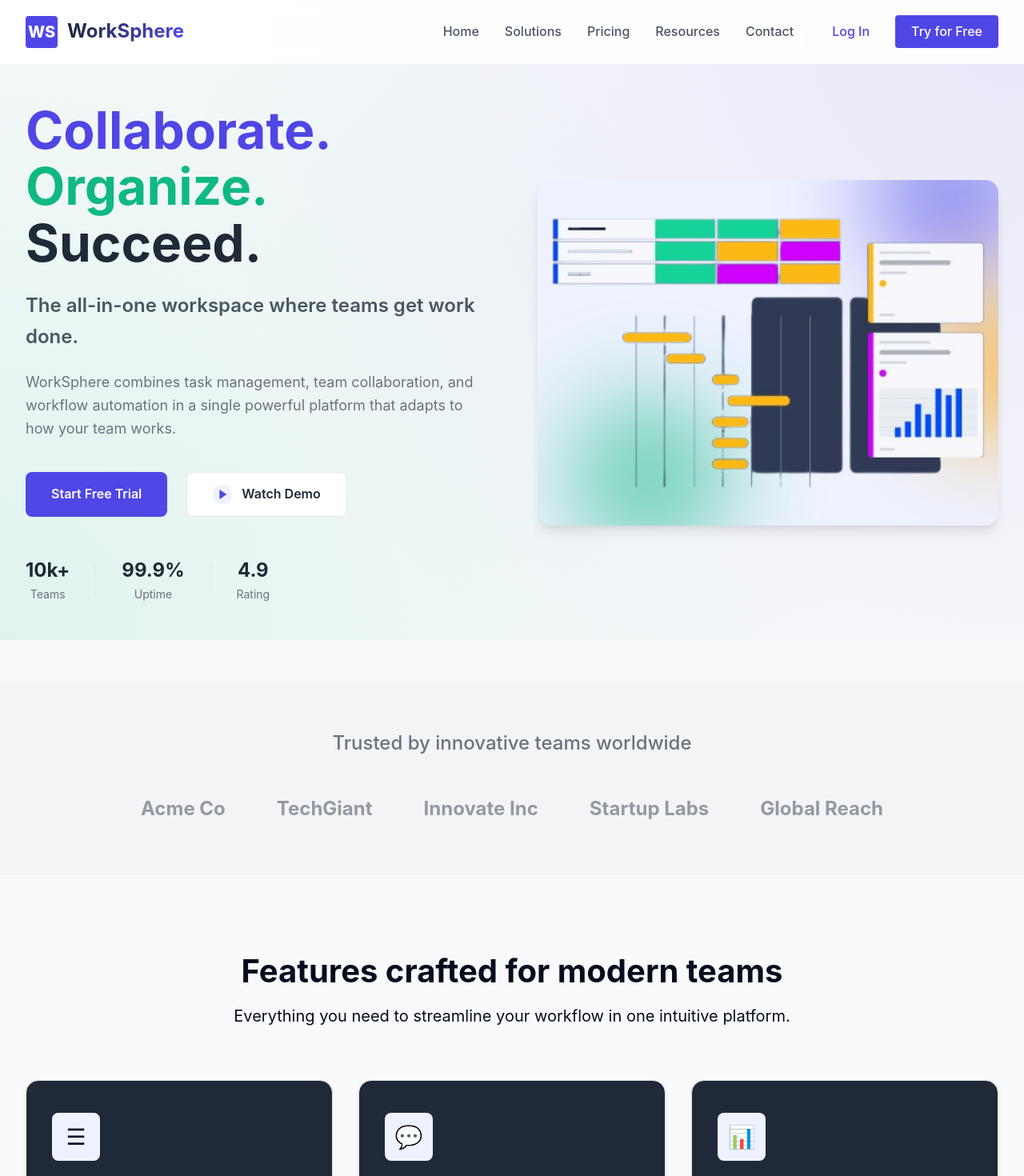
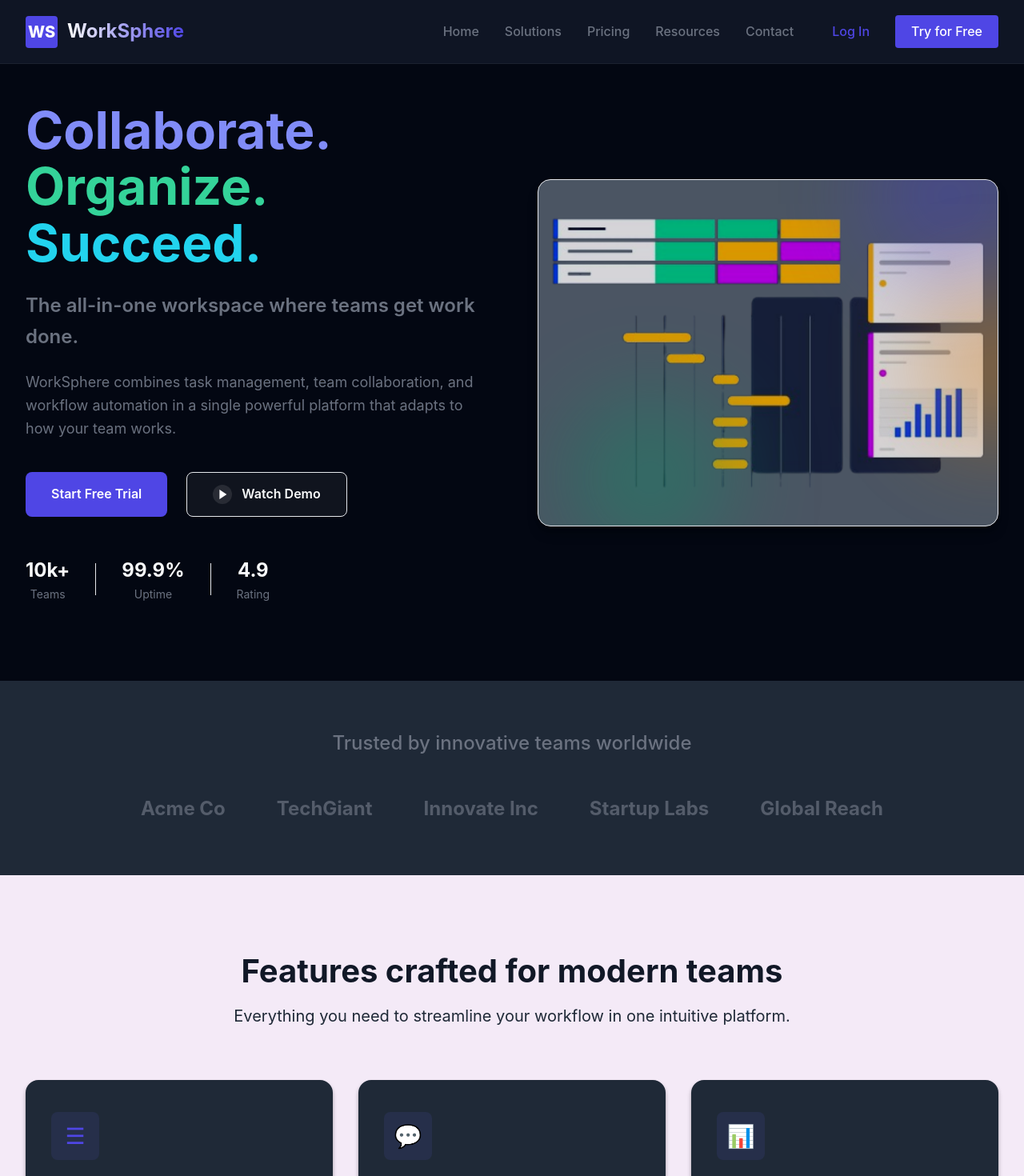
Before and after one commit to hafsa-imtiaz/worksphere-web-app, a React (Create React App) app in the folder frontend/: page / in a window 1280 px wide. Shown: the top 1470 px of the page at 80% size. Built offline with nearby package versions, Linux system fonts and the light colour scheme; the HTML template or start-up script is replaced by a standard one.

Commit message:
Run issue.

```diff
--- a/frontend/src/css/landing.module.css
+++ b/frontend/src/css/landing.module.css
@@ -1,21 +1,22 @@
-/* Base styles and variables */
+/* Base styles and variables - Dark Theme */
 :root {
-  --primary: #4f46e5;
-  --primary-hover: #4338ca;
-  --primary-light: #eef2ff;
+  --primary: #6366f1;
+  --primary-hover: #4f46e5;
+  --primary-light: #2d3748;
   --secondary: #10b981;
   --secondary-hover: #059669;
-  --dark: #1f2937;
-  --dark-light: #4b5563;
-  --light: #f9fafb;
-  --light-gray: #f3f4f6;
-  --mid-gray: #e5e7eb;
-  --text-dark: #111827;
-  --text-gray: #6b7280;
-  --border-color: #e5e7eb;
-  --shadow-sm: 0 1px 2px 0 rgba(0, 0, 0, 0.05);
-  --shadow-md: 0 4px 6px -1px rgba(0, 0, 0, 0.1), 0 2px 4px -1px rgba(0, 0, 0, 0.06);
-  --shadow-lg: 0 10px 15px -3px rgba(0, 0, 0, 0.1), 0 4px 6px -2px rgba(0, 0, 0, 0.05);
+  --dark: #111827;
+  --darker: #030712;
+  --dark-light: #1f2937;
+  --light: #374151;
+  --light-gray: #4b5563;
+  --mid-gray: #6b7280;
+  --text-light: #f9fafb;
+  --text-gray: #d1d5db;
+  --border-color: #374151;
+  --shadow-sm: 0 1px 2px 0 rgba(0, 0, 0, 0.3);
+  --shadow-md: 0 4px 6px -1px rgba(0, 0, 0, 0.3), 0 2px 4px -1px rgba(0, 0, 0, 0.2);
+  --shadow-lg: 0 10px 15px -3px rgba(0, 0, 0, 0.3), 0 4px 6px -2px rgba(0, 0, 0, 0.2);
   --radius-sm: 0.25rem;
   --radius-md: 0.5rem;
   --radius-lg: 1rem;
@@ -33,15 +34,16 @@
 body {
   font-family: 'Inter', -apple-system, BlinkMacSystemFont, 'Segoe UI', Roboto, Oxygen,
     Ubuntu, Cantarell, 'Open Sans', 'Helvetica Neue', sans-serif;
-  color: var(--text-dark);
+  color: var(--text-light);
   line-height: 1.6;
-  background-color: var(--light);
+  background-color: var(--darker);
 }
 
 h1, h2, h3, h4, h5, h6 {
   font-weight: 700;
   line-height: 1.2;
   margin-bottom: 1rem;
+  color: var(--text-light);
 }
 
 a {
@@ -61,6 +63,7 @@ img {
 .landingContainer {
   position: relative;
   overflow-x: hidden;
+  background-color: var(--darker);
 }
 
 /* Header styles */
@@ -70,11 +73,11 @@ img {
   left: 0;
   width: 100%;
   height: var(--header-height);
-  background-color: rgba(255, 255, 255, 0.9);
+  background-color: rgba(17, 24, 39, 0.9);
   backdrop-filter: blur(10px);
   z-index: 1000;
   transition: var(--transition);
-  border-bottom: 1px solid transparent;
+  border-bottom: 1px solid rgba(255, 255, 255, 0.05);
 }
 
 .header.scrolled {
@@ -98,7 +101,7 @@ img {
   align-items: center;
   gap: 0.75rem;
   font-weight: 700;
-  color: var(--dark);
+  color: var(--text-light);
   font-size: 1.5rem;
 }
 
@@ -116,7 +119,7 @@ img {
 }
 
 .logoText {
-  background: linear-gradient(to right, var(--dark), var(--primary));
+  background: linear-gradient(to right, var(--text-light), var(--primary));
   -webkit-background-clip: text;
   background-clip: text;
   color: transparent;
@@ -135,7 +138,7 @@ img {
 }
 
 .nav ul li a {
-  color: var(--dark-light);
+  color: var(--text-gray);
   font-weight: 500;
   transition: var(--transition);
   font-size: 1rem;
@@ -159,7 +162,7 @@ img {
 }
 
 .btnLogin:hover {
-  background-color: var(--primary-light);
+  background-color: rgba(99, 102, 241, 0.1);
 }
 
 .btnSignup {
@@ -193,7 +196,7 @@ img {
   display: block;
   width: 100%;
   height: 2px;
-  background-color: var(--dark);
+  background-color: var(--text-light);
   transition: var(--transition);
 }
 
@@ -219,11 +222,15 @@ img {
   margin: 0 auto;
   min-height: 100vh;
   gap: 4rem;
+  position: relative;
+  overflow: hidden;
 }
 
 .heroContent {
   flex: 1;
   max-width: 600px;
+  position: relative;
+  z-index: 2;
 }
 
 .hero h1 {
@@ -235,22 +242,22 @@ img {
 }
 
 .accentLight {
-  color: var(--primary);
+  color: #818cf8;
 }
 
 .accentPrimary {
-  color: var(--secondary);
+  color: #34d399;
 }
 
 .accentDark {
-  color: var(--dark);
+  color: #22d3ee;
 }
 
 .heroTagline {
   font-size: 1.5rem;
   font-weight: 600;
   margin-bottom: 1.5rem;
-  color: var(--dark-light);
+  color: var(--text-gray);
 }
 
 .heroParagraph {
@@ -287,17 +294,17 @@ img {
   display: inline-flex;
   align-items: center;
   gap: 0.75rem;
-  color: var(--dark);
+  color: var(--text-light);
   font-weight: 600;
   padding: 0.875rem 2rem;
   border-radius: var(--radius-md);
   transition: var(--transition);
   border: 1px solid var(--border-color);
-  background-color: white;
+  background-color: rgba(255, 255, 255, 0.05);
 }
 
 .btnDemo:hover {
-  background-color: var(--light-gray);
+  background-color: rgba(255, 255, 255, 0.1);
   transform: translateY(-2px);
 }
 
@@ -305,7 +312,7 @@ img {
   display: inline-block;
   width: 24px;
   height: 24px;
-  background-color: var(--primary-light);
+  background-color: rgba(255, 255, 255, 0.1);
   border-radius: 50%;
   position: relative;
 }
@@ -320,7 +327,7 @@ img {
   height: 0;
   border-top: 6px solid transparent;
   border-bottom: 6px solid transparent;
-  border-left: 9px solid var(--primary);
+  border-left: 9px solid white;
 }
 
 .heroStats {
@@ -338,7 +345,7 @@ img {
 .statNumber {
   font-size: 1.5rem;
   font-weight: 700;
-  color: var(--dark);
+  color: var(--text-light);
 }
 
 .statLabel {
@@ -355,6 +362,7 @@ img {
 .heroImageWrapper {
   flex: 1;
   position: relative;
+  z-index: 2;
 }
 
 .heroImageContainer {
@@ -364,7 +372,8 @@ img {
   border-radius: var(--radius-lg);
   overflow: hidden;
   box-shadow: var(--shadow-lg);
-  background-color: var(--primary-light);
+  background-color: var(--dark-light);
+  border: 1px solid var(--border-color);
 }
 
 .heroImage {
@@ -376,6 +385,7 @@ img {
   object-fit: cover;
   border-radius: var(--radius-lg);
   transition: var(--transition);
+  filter: brightness(0.8) contrast(1.2);
 }
 
 .imageDot1, .imageDot2, .imageDot3 {
@@ -384,24 +394,24 @@ img {
   height: 200px;
   border-radius: 50%;
   filter: blur(60px);
-  opacity: 0.6;
-  z-index: -1;
+  opacity: 0.4;
+  z-index: 1;
 }
 
 .imageDot1 {
-  background-color: var(--primary);
+  background-color: #4338ca;
   top: -80px;
   right: -40px;
 }
 
 .imageDot2 {
-  background-color: var(--secondary);
+  background-color: #059669;
   bottom: -40px;
   left: 40px;
 }
 
 .imageDot3 {
-  background-color: #f59e0b;
+  background-color: #d97706;
   bottom: 100px;
   right: -100px;
 }
@@ -409,7 +419,7 @@ img {
 /* Companies section */
 .companies {
   padding: 4rem 2rem;
-  background-color: var(--light-gray);
+  background-color: var(--dark);
   text-align: center;
 }
 
@@ -449,6 +459,7 @@ img {
 /* Features section */
 .features {
   padding: 6rem 2rem;
+  background-color:rgb(244, 234, 247);
 }
 
 .featuresContainer {
@@ -465,14 +476,29 @@ img {
 .sectionHeading h2 {
   font-size: 2.5rem;
   margin-bottom: 1rem;
-  color:#050d1e;
 }
 
 .sectionHeading p {
   font-size: 1.25rem;
-  color:#050d1e;
+  color: var(--text-gray);
 }
 
+.featureHeading {
+  text-align: center;
+  max-width: 800px;
+  margin: 0 auto 4rem;
+}
+
+.featureHeading h2 {
+  font-size: 2.5rem;
+  margin-bottom: 1rem;
+  color:#111827;
+}
+
+.featureHeading p {
+  font-size: 1.25rem;
+  color:#1f2937;
+}
 .featuresGrid {
   display: grid;
   grid-template-columns: repeat(auto-fit, minmax(300px, 1fr));
@@ -481,14 +507,13 @@ img {
 
 .featureCard {
   position: relative;
-  background-color: white;
+  background-color: var(--dark);
   border-radius: var(--radius-lg);
   padding: 2.5rem 2rem;
   box-shadow: var(--shadow-md);
   transition: var(--transition);
   overflow: hidden;
   z-index: 1;
-  background-color:var(--dark);
 }
 
 .featureCard:hover {
@@ -523,10 +548,11 @@ img {
   display: flex;
   align-items: center;
   justify-content: center;
-  background-color: var(--primary-light);
+  background-color: rgba(99, 102, 241, 0.1);
   border-radius: var(--radius-md);
   margin-bottom: 1.5rem;
   transition: var(--transition);
+  color: var(--primary);
 }
 
 .featureCard:hover .featureIcon {
@@ -573,7 +599,7 @@ img {
 /* Workflow section */
 .workflow {
   padding: 6rem 2rem;
-  background-color: var(--primary-light);
+  background-color: var(--dark);
   position: relative;
   overflow: hidden;
 }
@@ -593,13 +619,13 @@ img {
 
 .tagline {
   display: inline-block;
-  background-color: var(--primary-light);
+  background-color: rgba(99, 102, 241, 0.1);
   color: var(--primary);
   font-weight: 600;
   padding: 0.5rem 1rem;
   border-radius: var(--radius-md);
   margin-bottom: 1.5rem;
-  border: 1px solid rgba(79, 70, 229, 0.2);
+  border: 1px solid rgba(99, 102, 241, 0.2);
 }
 
 .workflow h2 {
@@ -682,10 +708,11 @@ img {
   transform: translate(-50%, -50%);
   width: 380px;
   height: 380px;
-  background-color: white;
+  background-color: var(--dark-light);
   border-radius: 20px;
   box-shadow: var(--shadow-lg);
   z-index: 2;
+  border: 1px solid var(--border-color);
 }
 
 @keyframes morph {
@@ -706,7 +733,7 @@ img {
 /* Testimonials section */
 .testimonials {
   padding: 6rem 2rem;
-  background-color: white;
+  background-color: var(--darker);
 }
 
 .testimonialsContainer {
@@ -721,11 +748,12 @@ img {
 }
 
 .testimonialCard {
-  background-color: white;
+  background-color: var(--dark);
   border-radius: var(--radius-lg);
   overflow: hidden;
   box-shadow: var(--shadow-md);
   transition: var(--transition);
+  border: 1px solid var(--border-color);
 }
 
 .testimonialCard:hover {
@@ -752,7 +780,7 @@ img {
 .testimonialContent p {
   margin-bottom: 2rem;
   font-size: 1.125rem;
-  color: var(--text-dark);
+  color: var(--text-gray);
   position: relative;
   z-index: 2;
 }
@@ -786,7 +814,7 @@ img {
 /* Pricing section */
 .pricing {
   padding: 6rem 2rem;
-  background-color: var(--primary-light);
+  background-color:#fcf8f8;
 }
 
 .pricingContainer {
@@ -803,11 +831,12 @@ img {
 .pricingHeader h2 {
   font-size: 2.5rem;
   margin-bottom: 1rem;
+  color:#111827
 }
 
 .pricingHeader p {
   font-size: 1.25rem;
-  color: var(--text-gray);
+  color:#000;
 }
 
 .pricingTiers {
@@ -817,14 +846,14 @@ img {
 }
 
 .pricingCard {
-  background-color: white;
+  background-color:rgb(239, 220, 245);
   border-radius: var(--radius-lg);
   padding: 3rem 2rem;
   text-align: center;
   position: relative;
   box-shadow: var(--shadow-md);
   transition: var(--transition);
-  border: 1px solid var(--border-color);
+  color:var(--darker)
 }
 
 .pricingCard:hover {
@@ -853,17 +882,18 @@ img {
 .pricingTitle {
   font-size: 1.5rem;
   margin-bottom: 2rem;
+  color: #000;
 }
 
 .pricingPrice {
   font-size: 3.5rem;
   font-weight: 800;
-  color: var(--dark);
+  color:#030712;
   margin-bottom: 0.5rem;
 }
 
 .pricingBilling {
-  color: var(--text-gray);
+  color:#111827;
   margin-bottom: 2rem;
 }
 
@@ -873,8 +903,8 @@ img {
 
 .pricingFeatures li {
   padding: 0.75rem 0;
-  border-bottom: 1px solid var(--border-color);
-  color: var(--text-gray);
+  border-bottom: 1px solid var(--darker);
+  color:#1f2937;
 }
 
 .pricingFeatures li:last-child {
@@ -903,7 +933,7 @@ img {
 /* CTA section */
 .cta {
   padding: 6rem 2rem;
-  background-color: var(--dark);
+  background-color: var(--darker);
   position: relative;
   overflow: hidden;
 }
@@ -923,13 +953,13 @@ img {
 
 .cta h2 {
   font-size: 2.5rem;
-  color: white;
+  color: var(--text-light);
   margin-bottom: 1.5rem;
 }
 
 .cta p {
   font-size: 1.25rem;
-  color: rgba(255, 255, 255, 0.8);
+  color: var(--text-gray);
   margin-bottom: 3rem;
 }
 
@@ -952,8 +982,8 @@ img {
 
 /* Footer */
 .footer {
-  background-color: #050d1e;
-  color: white;
+  background-color: #000;
+  color: var(--text-light);
   padding: 6rem 2rem 2rem;
 }
 
@@ -970,7 +1000,7 @@ img {
 }
 
 .footerBrand p {
-  color: rgba(255, 255, 255, 0.7);
+  color: var(--text-gray);
   margin-top: 1rem;
   margin-bottom: 2rem;
 }
@@ -988,7 +1018,7 @@ img {
   height: 40px;
   background-color: rgba(255, 255, 255, 0.1);
   border-radius: 50%;
-  color: white;
+  color: var(--text-light);
   transition: var(--transition);
   font-size: 1.25rem;
 }
@@ -1000,7 +1030,7 @@ img {
 .footerLinkColumn h3 {
   font-size: 1.25rem;
   margin-bottom: 1.5rem;
-  color: white;
+  color: var(--text-light);
 }
 
 .footerLinkColumn ul li {
@@ -1008,12 +1038,12 @@ img {
 }
 
 .footerLinkColumn ul li a {
-  color: rgba(255, 255, 255, 0.7);
+  color: var(--text-gray);
   transition: var(--transition);
 }
 
 .footerLinkColumn ul li a:hover {
-  color: white;
+  color: var(--text-light);
 }
 
 .footerNewsletter h3 {
@@ -1022,7 +1052,7 @@ img {
 }
 
 .footerNewsletter p {
-  color: rgba(255, 255, 255, 0.7);
+  color: var(--text-gray);
   margin-bottom: 1.5rem;
 }
 
@@ -1037,7 +1067,7 @@ img {
   border-radius: var(--radius-sm);
   border: none;
   background-color: rgba(255, 255, 255, 0.1);
-  color: white;
+  color: var(--text-light);
 }
 
 .newsletterForm input::placeholder {
@@ -1084,7 +1114,7 @@ img {
 }
 
 .footerBottomLinks a:hover {
-  color: white;
+  color: var(--text-light);
 }
 
 /* Gradient Overlay */
@@ -1098,517 +1128,3 @@ img {
               radial-gradient(circle at bottom left, rgba(16, 185, 129, 0.1), transparent 70%);
   z-index: -1;
 }
-
-/* Responsive styles */
-@media screen and (max-width: 1024px) {
-  .hero {
-    flex-direction: column;
-    padding-top: 6rem;
-  }
-
-  .hero h1 {
-    font-size: 3.5rem;
-  }
-
-  .heroContent {
-    max-width: 100%;
-    text-align: center;
-  }
-
-  .heroCta, .heroStats {
-    justify-content: center;
-  }
-
-  .heroImageWrapper {
-    width: 100%;
-  }
-
-  .workflowContainer {
-    flex-direction: column;
-  }
-
-  .workflowContent {
-    max-width: 100%;
-    text-align: center;
-  }
-
-  .workflowList li {
-    justify-content: center;
-  }
-
-  .footerTop {
-    grid-template-columns: 1fr;
-    gap: 3rem;
-  }
-}
-
-@media screen and (max-width: 768px) {
-  .menuToggle {
-    display: flex;
-  }
-
-  .nav {
-    position: fixed;
-    top: 0;
-    right: 0;
-    width: 80%;
-    max-width: 300px;
-    height: 100vh;
-    background-color: white;
-    flex-direction: column;
-    justify-content: flex-start;
-    padding: 6rem 2rem 2rem;
-    transform: translateX(100%);
-    transition: transform 0.3s ease;
-    box-shadow: -5px 0 15px rgba(0, 0, 0, 0.1);
-    z-index: 1000;
-  }
-
-  .nav.active {
-    transform: translateX(0);
-  }
-
-  .nav ul {
-    flex-direction: column;
-    width: 100%;
-    gap: 1rem;
-  }
-
-  .nav ul li {
-    width: 100%;
-  }
-
-  .nav ul li a {
-    display: block;
-    padding: 0.75rem 0;
-    width: 100%;
-    font-size: 1.125rem;
-  }
-
-  .navButtons {
-    flex-direction: column;
-    width: 100%;
-    margin-top: 2rem;
-  }
-
-  .btnLogin, .btnSignup {
-    width: 100%;
-    text-align: center;
-    padding: 0.75rem 0;
-  }
-
-  .hero h1 {
-    font-size: 3rem;
-  }
-
-  .heroTagline {
-    font-size: 1.25rem;
-  }
-
-  .heroCta {
-    flex-direction: column;
-    gap: 1rem;
-  }
-
-  .btnPrimary, .btnDemo, .btnSecondary {
-    width: 100%;
-    justify-content: center;
-  }
-
-  .heroStats {
-    flex-direction: column;
-    gap: 1.5rem;
-  }
-
-  .statDivider {
-    display: none;
-  }
-
-  .sectionHeading h2 {
-    font-size: 2rem;
-  }
-
-  .workflow h2, .cta h2 {
-    font-size: 2rem;
-  }
-
-  .testimonialCards {
-    grid-template-columns: 1fr;
-  }
-
-  .ctaButtons {
-    flex-direction: column;
-    gap: 1rem;
-  }
-
-  .pricingTiers {
-    grid-template-columns: 1fr;
-    gap: 3rem;
-  }
-
-  .featuresGrid {
-    grid-template-columns: 1fr;
-  }
-}
-
-@media screen and (max-width: 480px) {
-  .header {
-    height: 70px;
-  }
-
-  .headerContent {
-    padding: 0 1rem;
-  }
-
-  .logo {
-    font-size: 1.25rem;
-  }
-
-  .logoIcon {
-    width: 2rem;
-    height: 2rem;
-    font-size: 1rem;
-  }
-
-  .hero {
-    padding: 6rem 1rem 4rem;
-  }
-
-  .hero h1 {
-    font-size: 2.5rem;
-  }
-
-  .heroTagline {
-    font-size: 1.125rem;
-  }
-
-  .heroParagraph {
-    font-size: 1rem;
-  }
-
-  .companies, .features, .workflow, .testimonials, .pricing, .cta {
-    padding: 4rem 1rem;
-  }
-
-  .companyLogos {
-    gap: 2rem;
-  }
-
-  .companyLogo {
-    font-size: 1.25rem;
-  }
-
-  .sectionHeading h2 {
-    font-size: 1.75rem;
-  }
-
-  .sectionHeading p {
-    font-size: 1rem;
-  }
-
-  .featureCard {
-    padding: 2rem 1.5rem;
-  }
-
-  .workflow h2 {
-    font-size: 1.75rem;
-  }
-
-  .workflow p {
-    font-size: 1rem;
-  }
-
-  .workflowImageContainer {
-    height: 300px;
-  }
-
-  .workflowImageShape, .workflowImageFrame {
-    width: 280px;
-    height: 280px;
-  }
-
-  .testimonialContent {
-    padding: 2rem 1.5rem;
-  }
-
-  .pricingCard {
-    padding: 2rem 1.5rem;
-  }
-
-  .cta h2 {
-    font-size: 1.75rem;
-  }
-
-  .cta p {
-    font-size: 1rem;
-  }
-
-  .footer {
-    padding: 4rem 1rem 2rem;
-  }
-
-  .footerTop {
-    gap: 2rem;
-  }
-}
-
-/* Animations and effects */
-@keyframes fadeIn {
-  from {
-    opacity: 0;
-    transform: translateY(20px);
-  }
-  to {
-    opacity: 1;
-    transform: translateY(0);
-  }
-}
-
-.heroContent h1,
-.heroContent .heroTagline,
-.heroContent .heroParagraph,
-.heroContent .heroCta,
-.heroContent .heroStats {
-  animation: fadeIn 0.6s ease-out forwards;
-  opacity: 0;
-}
-
-.heroContent h1 {
-  animation-delay: 0.2s;
-}
-
-.heroContent .heroTagline {
-  animation-delay: 0.4s;
-}
-
-.heroContent .heroParagraph {
-  animation-delay: 0.6s;
-}
-
-.heroContent .heroCta {
-  animation-delay: 0.8s;
-}
-
-.heroContent .heroStats {
-  animation-delay: 1s;
-}
-
-.heroImageContainer {
-  animation: fadeIn 0.8s ease-out forwards;
-  animation-delay: 0.4s;
-  opacity: 0;
-}
-
-/* Feature card hover effects */
-.featureCard {
-  overflow: hidden;
-  border: 1px solid var(--border-color);
-}
-
-.featureIcon .featureSymbol {
-  transition: var(--transition);
-}
-
-.featureCard:hover .featureIcon .featureSymbol {
-  transform: scale(1.2);
-}
-
-/* Testimonial card subtle animation */
-.testimonialCard {
-  position: relative;
-  border: 1px solid var(--border-color);
-}
-
-.testimonialCard::before {
-  content: '';
-  position: absolute;
-  top: 0;
-  left: 0;
-  width: 100%;
-  height: 4px;
-  background: linear-gradient(to right, var(--primary), var(--secondary));
-  transform: scaleX(0);
-  transform-origin: left;
-  transition: var(--transition);
-}
-
-.testimonialCard:hover::before {
-  transform: scaleX(1);
-}
-
-/* Button effects */
-.btnPrimary, .btnSecondary, .btnDemo, .btnOutline {
-  position: relative;
-  overflow: hidden;
-}
-
-.btnPrimary::after, .btnSecondary::after, .btnDemo::after, .btnOutline::after {
-  content: '';
-  position: absolute;
-  top: 50%;
-  left: 50%;
-  width: 5px;
-  height: 5px;
-  background: rgba(255, 255, 255, 0.3);
-  opacity: 0;
-  border-radius: 100%;
-  transform: scale(1, 1) translate(-50%);
-  transform-origin: 50% 50%;
-}
-
-.btnPrimary:focus::after, .btnSecondary:focus::after, .btnDemo:focus::after, .btnOutline:focus::after {
-  animation: ripple 1s ease-out;
-}
-
-@keyframes ripple {
-  0% {
-    transform: scale(0, 0);
-    opacity: 0.5;
-  }
-  20% {
-    transform: scale(25, 25);
-    opacity: 0.3;
-  }
-  100% {
-    opacity: 0;
-    transform: scale(40, 40);
-  }
-}
-
-/* Focus states for accessibility */
-a:focus, button:focus {
-  outline: 2px solid var(--primary);
-  outline-offset: 2px;
-}
-
-.nav ul li a:focus {
-  background-color: var(--primary-light);
-  outline: none;
-}
-
-input:focus {
-  outline: 2px solid var(--primary);
-  outline-offset: 0;
-}
-
-/* Common utility classes */
-.visuallyHidden {
-  position: absolute;
-  width: 1px;
-  height: 1px;
-  padding: 0;
-  margin: -1px;
-  overflow: hidden;
-  clip: rect(0, 0, 0, 0);
-  white-space: nowrap;
-  border-width: 0;
-}
-
-/* Print styles */
-@media print {
-  .header, .footer, .btnPrimary, .btnSecondary, .btnDemo, .btnOutline, .btnSubmit {
-    display: none !important;
-  }
-
-  body {
-    background-color: white;
-    color: black;
-  }
-
-  .hero, .features, .workflow, .testimonials, .pricing, .cta {
-    padding: 1rem 0;
-  }
-
-  .heroContent, .workflowContent, .featuresContainer, .testimonialsContainer, .pricingContainer, .ctaContainer {
-    max-width: 100%;
-  }
-
-  .heroImageWrapper, .workflowImageContainer, .gradientOverlay, .featureCardGlow, .imageDot1, .imageDot2, .imageDot3 {
-    display: none;
-  }
-}
-
-/* Dark mode support */
-@media (prefers-color-scheme: dark) {
-  :root {
-    --primary-light: rgba(79, 70, 229, 0.15);
-    --light: #111827;
-    --light-gray: #1f2937;
-    --mid-gray: #374151;
-    --text-dark: #f9fafb;
-    --text-gray: #d1d5db;
-    --border-color: #374151;
-  }
-
-  body {
-    background-color: var(--light);
-    color: var(--text-dark);
-  }
-
-  .header {
-    background-color: rgba(17, 24, 39, 0.9);
-    backdrop-filter: blur(10px);
-  }
-
-  .header.scrolled {
-    border-bottom-color: var(--border-color);
-  }
-
-  .logo {
-    color: white;
-  }
-
-  .nav ul li a {
-    color: var(--text-gray);
-  }
-
-  .menuToggle span {
-    background-color: white;
-  }
-
-  .featureCard, .pricingCard, .testimonialCard, .nav.active {
-    background-color: var(--light-gray);
-    border-color: var(--border-color);
-  }
-
-  .workflowImageFrame {
-    background-color: var(--light-gray);
-  }
-
-  .companyLogo {
-    color: var(--text-gray);
-  }
-
-  .btnDemo {
-    background-color: var(--light-gray);
-    color: white;
-    border-color: var(--border-color);
-  }
-
-  .btnDemo:hover {
-    background-color: var(--mid-gray);
-  }
-
-  .featureIcon {
-    background-color: rgba(79, 70, 229, 0.2);
-  }
-}
-
-/* Custom scrollbar */
-::-webkit-scrollbar {
-  width: 12px;
-}
-
-::-webkit-scrollbar-track {
-  background: var(--light-gray);
-}
-
-::-webkit-scrollbar-thumb {
-  background-color: var(--primary);
-  border-radius: 6px;
-  border: 3px solid var(--light-gray);
-}
-
-::-webkit-scrollbar-thumb:hover {
-  background-color: var(--primary-hover);
-}
--- a/frontend/src/pages/landing.js
+++ b/frontend/src/pages/landing.js
@@ -130,7 +130,7 @@ const LandingPage = () => {
 
         <section className={styles.features}>
           <div className={styles.featuresContainer}>
-            <div className={styles.sectionHeading}>
+            <div className={styles.featureHeading}>
               <h2>Features crafted for modern teams</h2>
               <p>Everything you need to streamline your workflow in one intuitive platform.</p>
             </div>
```
Also changed, not shown: 2 other files (tests, documents, lock files or other folders).
